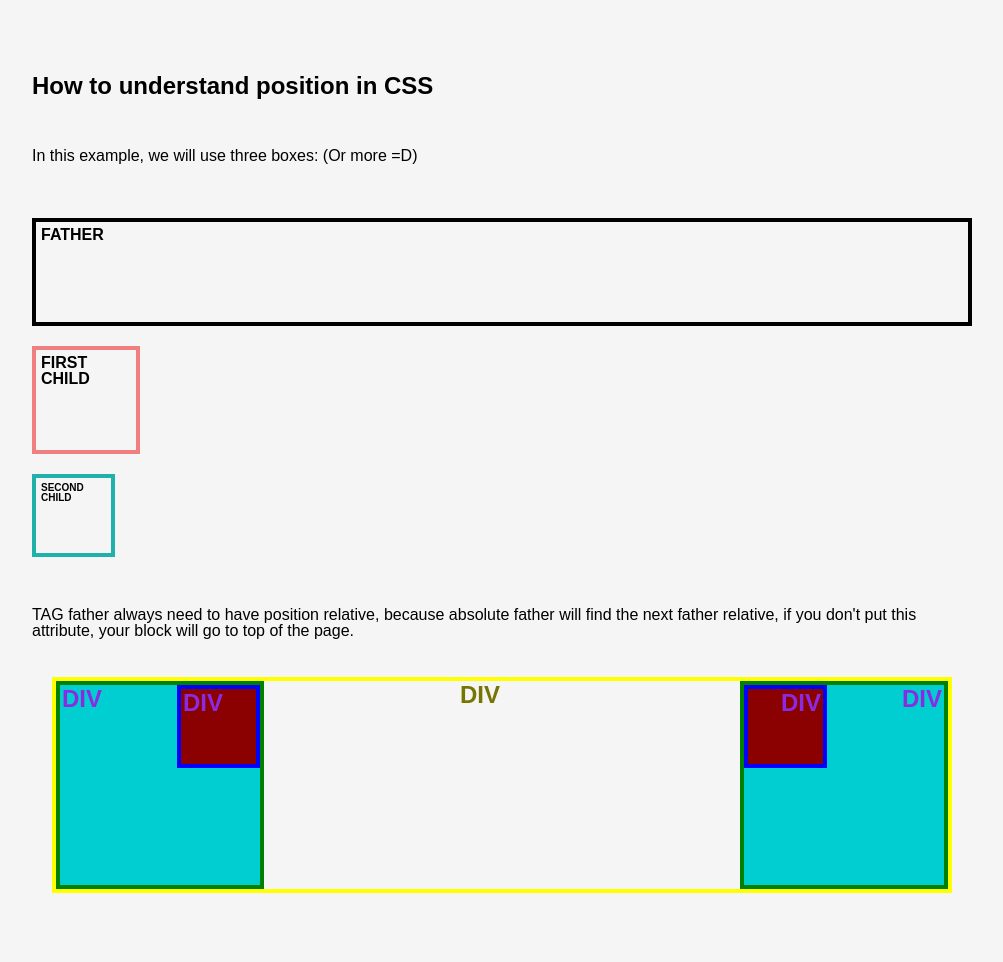
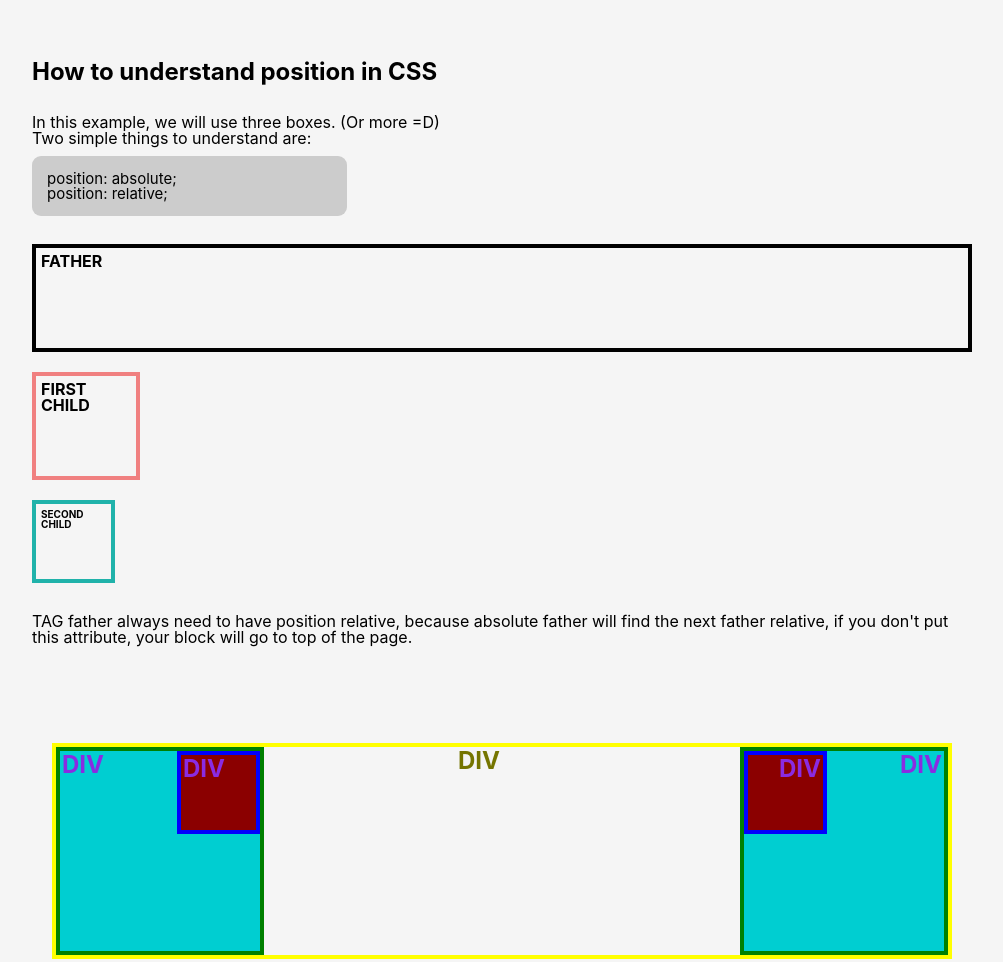
Before and after one commit to gustavodahora/learning-position-css, a plain HTML site: page index.html in a window 1280 px wide. Shown: the whole page, without its empty margins (138-1141 px from the left). Before the commit the page ends 913 px from the top, so only its background shows below. Drawn offline with Linux system fonts and the light colour scheme.

Commit message:
Adding first explanation about position relative and absolute in the first block.

```diff
--- a/css/style.css
+++ b/css/style.css
@@ -1,5 +1,5 @@
 body {
-    font-family: Arial, Helvetica, sans-serif;
+    font-family: -apple-system, BlinkMacSystemFont, 'Segoe UI', Roboto, Oxygen, Ubuntu, Cantarell, 'Open Sans', 'Helvetica Neue', sans-serif;
     background-color: whitesmoke;
 }
 
@@ -18,13 +18,34 @@ main {
 .page-title {
     font-size: 24px;
     font-weight: bold;
-    margin: 24px 0;
+    margin: 10px 0;
 }
 
 .explanation-position {
     width: 100%;
-    height: 20px;
-    margin: 50px 0;
+    height: 100px;
+    margin: 30px 0;
+    position: relative;
+}
+
+.code {
+    position: relative;
+    margin: 10px 0;
+}
+
+.code-father {
+    padding: 15px 0 15px 15px;
+    position: absolute;
+    width: 300px;
+    background-color: #cccccc;
+    color: rgb(0, 0, 0);
+    font-family: -apple-system, BlinkMacSystemFont, 'Segoe UI', Roboto, Oxygen, Ubuntu, Cantarell, 'Open Sans', 'Helvetica Neue', sans-serif;
+    font-size: 15px;
+    border-radius: 9px;
+}
+
+.code-css {
+
 }
 
 /* First explanation */
--- a/index.html
+++ b/index.html
@@ -21,7 +21,14 @@
             <h1>How to understand position in CSS</h1>
         </div>
         <div class="explanation-position">
-            <p>In this example, we will use three boxes: (Or more =D)</p>
+            <p>In this example, we will use three boxes. (Or more =D)</p>
+            <p>Two simple things to understand are: </p>
+            <div class="code">
+                <div class="code-father">
+                    <p class="code-css">position: absolute;</p>
+                    <p class="code-css">position: relative;</p>
+                </div>
+            </div>
         </div>
         <section class="first-disclaimer">
             <div class="first-disclaimer-father">
```
